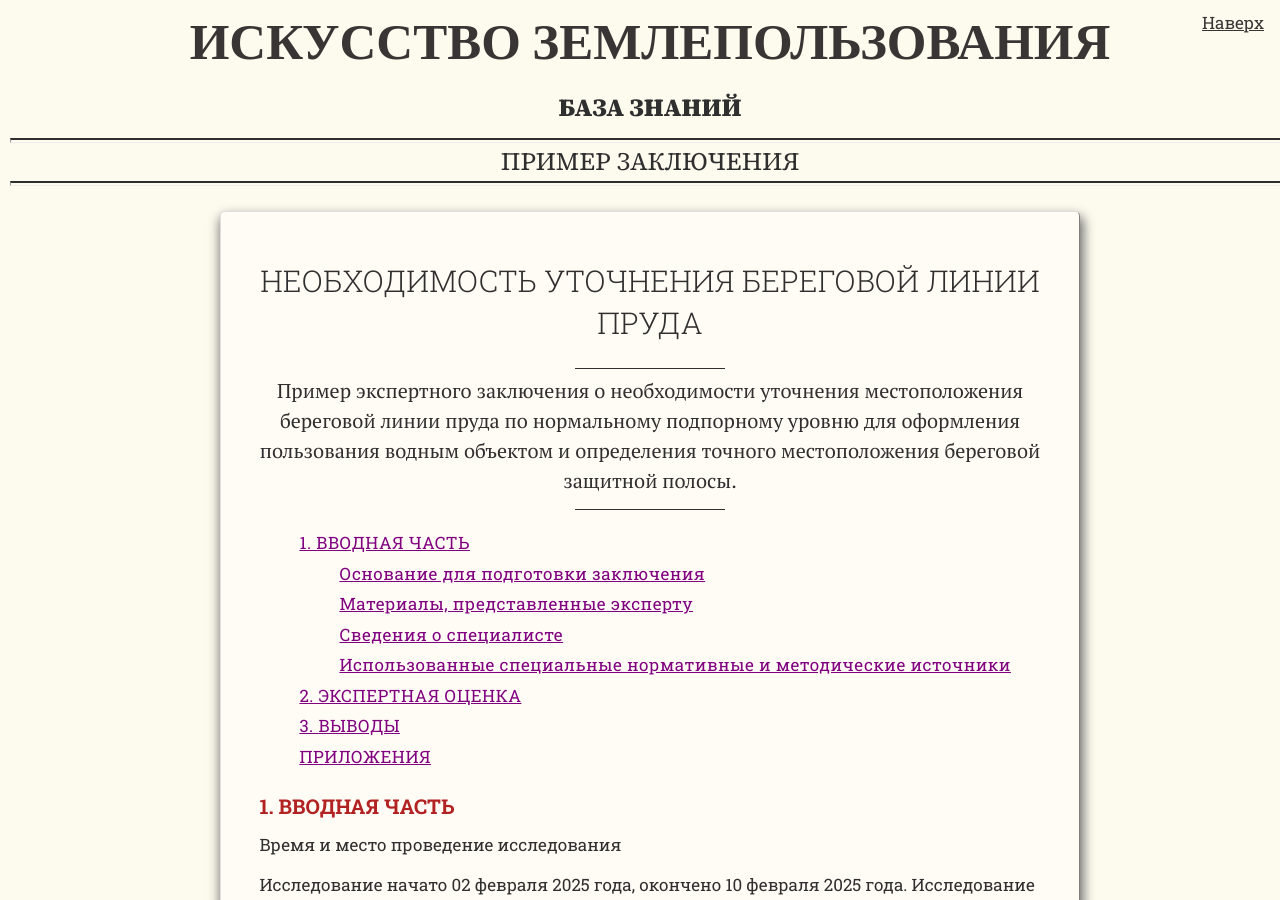
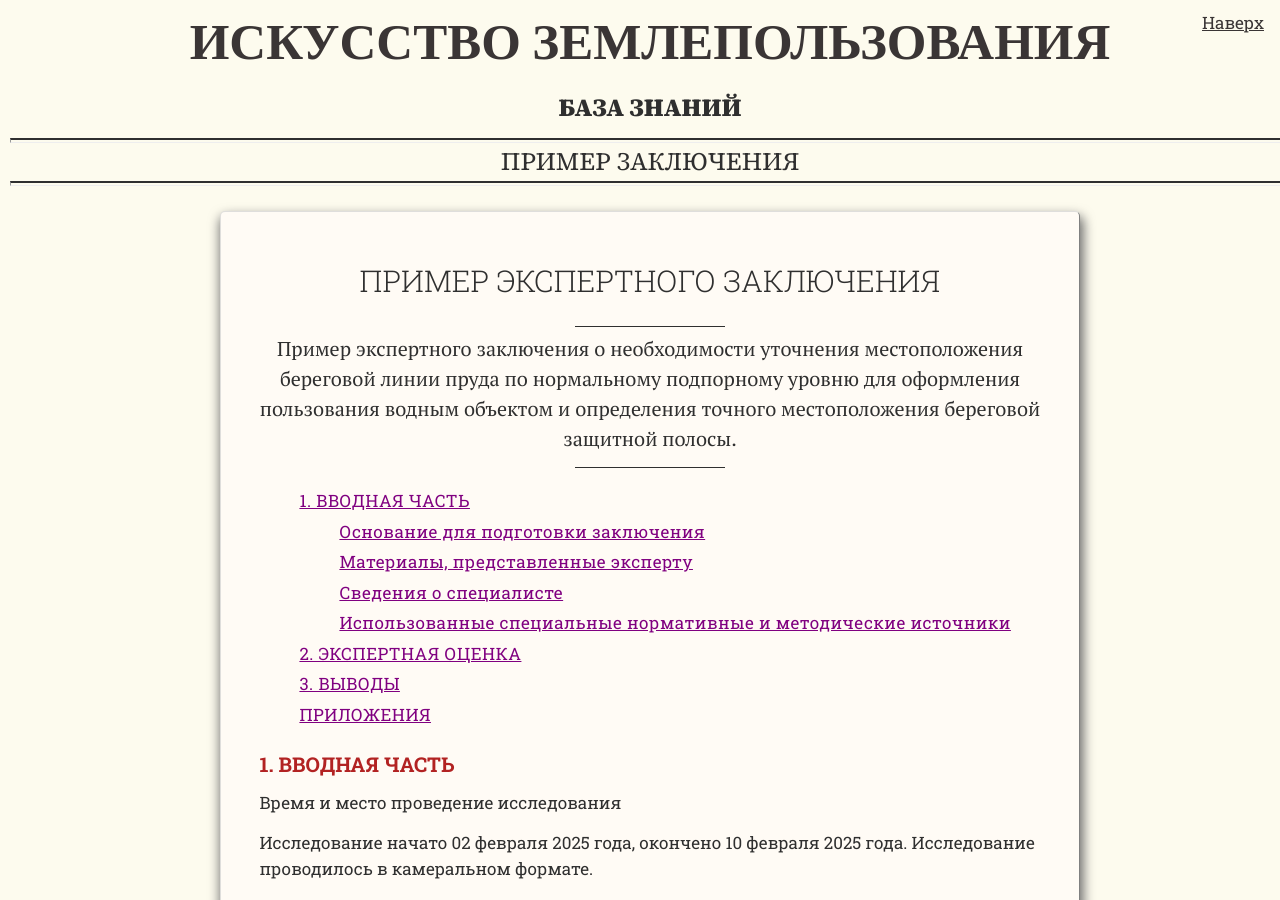
Before and after one commit to SergSi/land-use-art, a Jekyll site: the page built from _posts/2025-02-12-prud.md, in a window 1280 px wide and 900 px high. Built offline with Jekyll 4.4.1, drawn with Linux system fonts in a browser that asks for light colours; some web fonts are replaced.

Commit message:
Update 2025-02-12-prud.md

```diff
--- a/_posts/2025-02-12-prud.md
+++ b/_posts/2025-02-12-prud.md
@@ -1,5 +1,5 @@
 ---
-title: Необходимость уточнения береговой линии пруда
+title: Пример экспертного заключения
 summary: Пример экспертного заключения о необходимости уточнения местоположения береговой линии пруда по нормальному подпорному уровню для оформления пользования водным объектом и определения точного местоположения береговой защитной полосы.
 layout: doc
 class: expert
```
